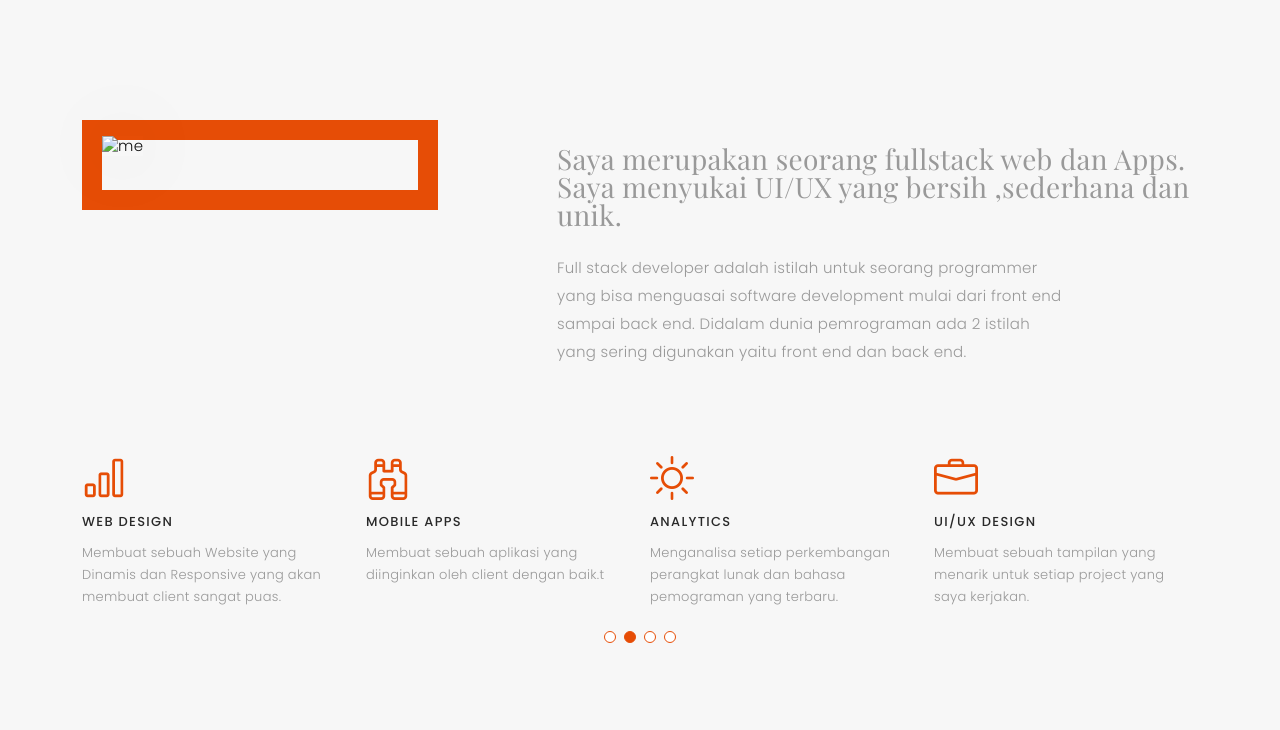
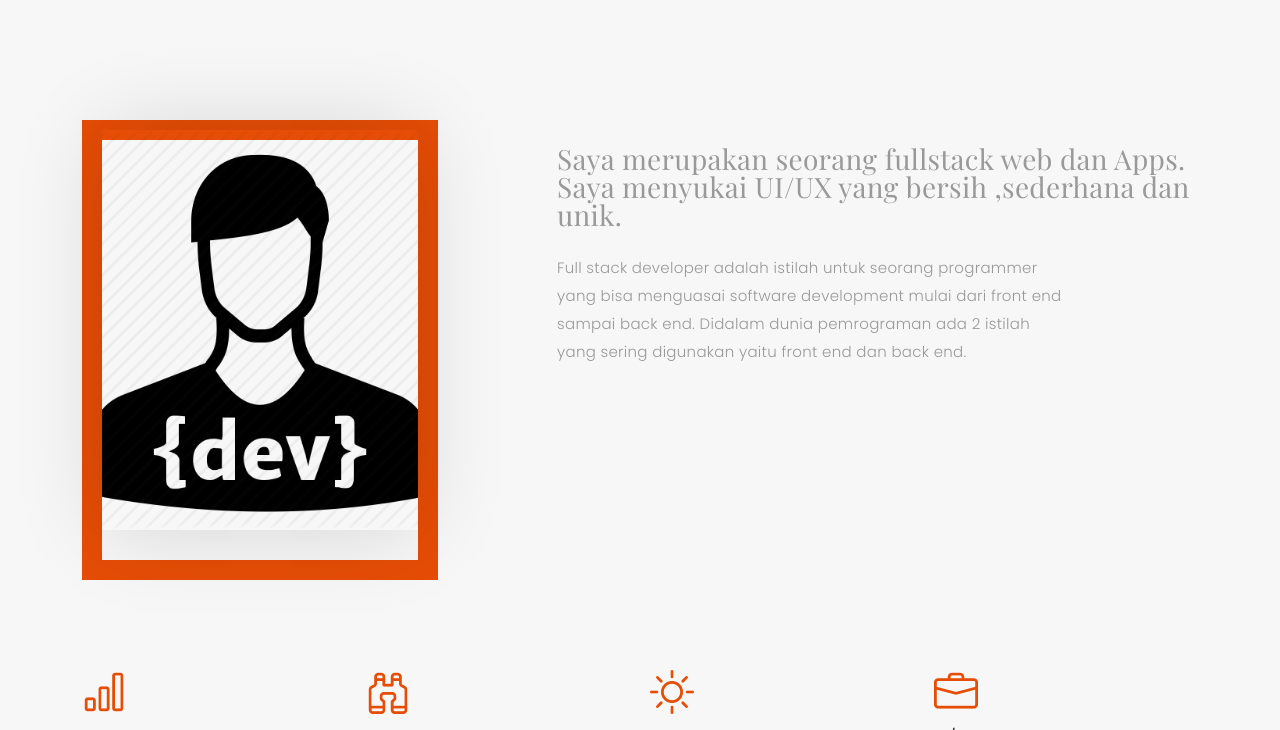
Before and after one commit to Yunji45/ihyanatikwibowo.github.io, a plain HTML site: page index.html in a window 1280 px wide. Shown: the part 800-1530 px from the top of the page. Drawn offline with nearby package versions, Linux system fonts and the light colour scheme; a web font is replaced by a local one.

Commit message:
memperbaiki about

```diff
--- a/index.html
+++ b/index.html
@@ -79,7 +79,7 @@
             <div class="col-lg-4">
               <div class="div-img-bg">
                 <div class="about-img">
-                  <img src="../img/icon.jpg" class="img-responsive" alt="me" />
+                  <img src="assets/img/portfolio/icon.jpg" class="img-responsive" alt="me" />
                 </div>
               </div>
             </div>
```
